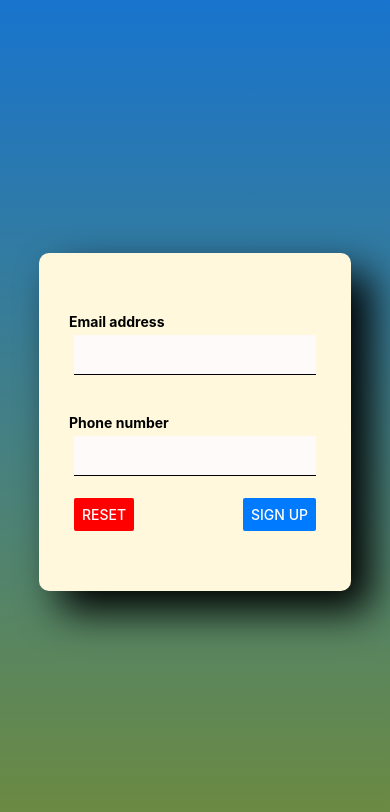
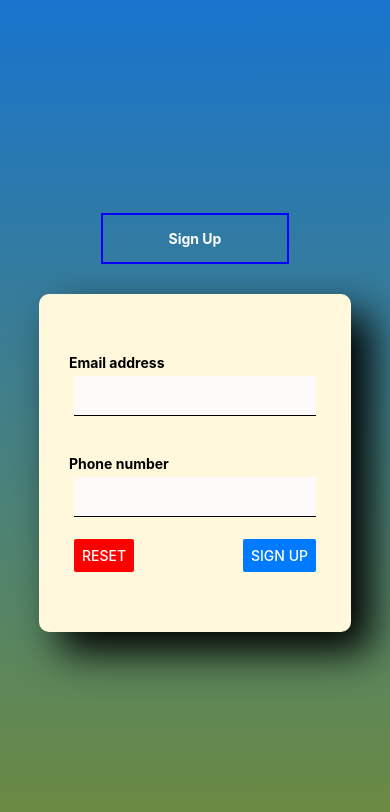
Before and after one commit to ymtowya/CS5200-HW1-SIGNUP, a React Native app: screen / in a window 390 px wide. Shown: the top 812 px of the page. Built offline with nearby package versions, Linux system fonts and the light colour scheme.

Commit message:
Text Label

```diff
--- a/resource/Styling.js
+++ b/resource/Styling.js
@@ -51,6 +51,20 @@ const myStyling = StyleSheet.create({
     buttons: {
         marginHorizontal: 5,
     },
+    textLabelView: {
+        borderWidth: 2,
+        borderColor: 'blue',
+        marginBottom: 30,
+        padding: 15,
+        alignItems: 'center',
+        position: 'relative',
+        left: '20%',
+        width: '60%'
+    },
+    textLabel: {
+        color: '#FFFFFF',
+        fontWeight: 'bold',
+    },
     image: {
         justifyContent: 'center',
         width: 150,
--- a/screens/Starting.js
+++ b/screens/Starting.js
@@ -47,6 +47,11 @@ export default function Starting(props) {
 
     return (
         <View>
+            <View style={myStyling.textLabelView}>
+                <Text style={myStyling.textLabel}>
+                    Sign Up
+                </Text>
+            </View>
             <Cardo>
                 <Text style={myStyling.boldText}>
                     Email address
```
